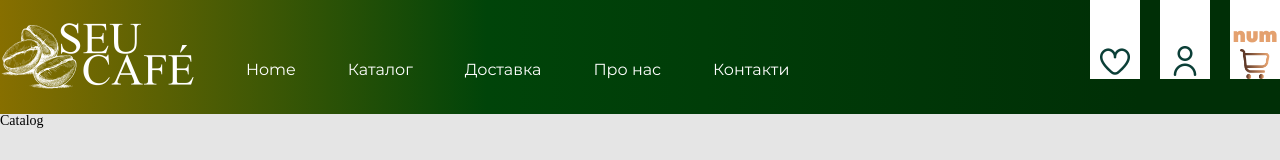
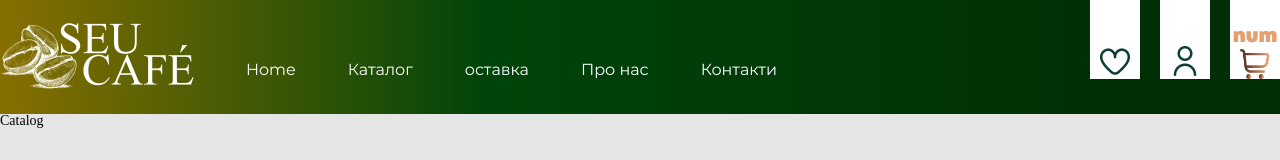
Before and after one commit to IgorDobryansky/final_project, a React (Vite) app: page /final_project/catalog in a window 1280 px wide. Shown: the top 160 px of the page. Built offline with nearby package versions, Linux system fonts and the light colour scheme.

Commit message:
testing pull request

```diff
--- a/src/components/header/Header.jsx
+++ b/src/components/header/Header.jsx
@@ -24,7 +24,7 @@ function Header() {
               <Link to="/final_project/catalog">Каталог</Link>
             </li>
             <li>
-              <Link to="/final_project/delivery">Доставка</Link>
+              <Link to="/final_project/delivery">оставка</Link>
             </li>
             <li>
               <Link to="/final_project/aboutUs">Про нас</Link>
```
